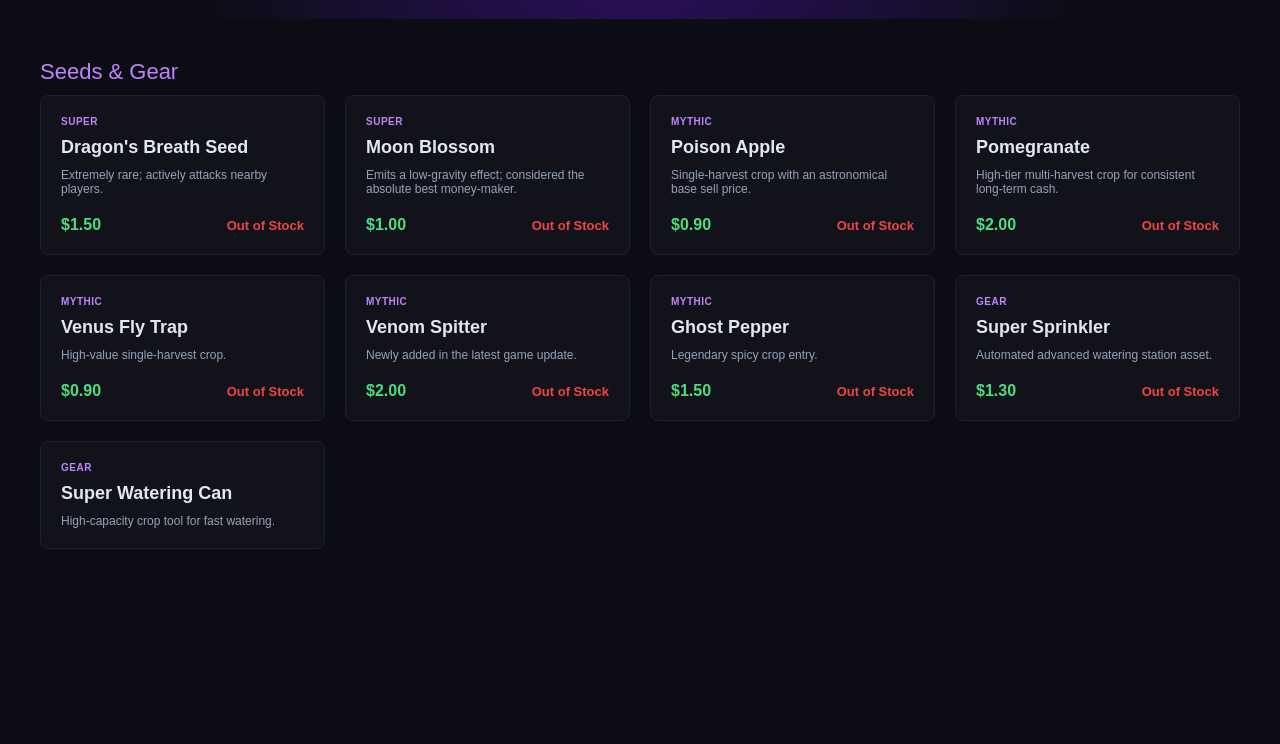
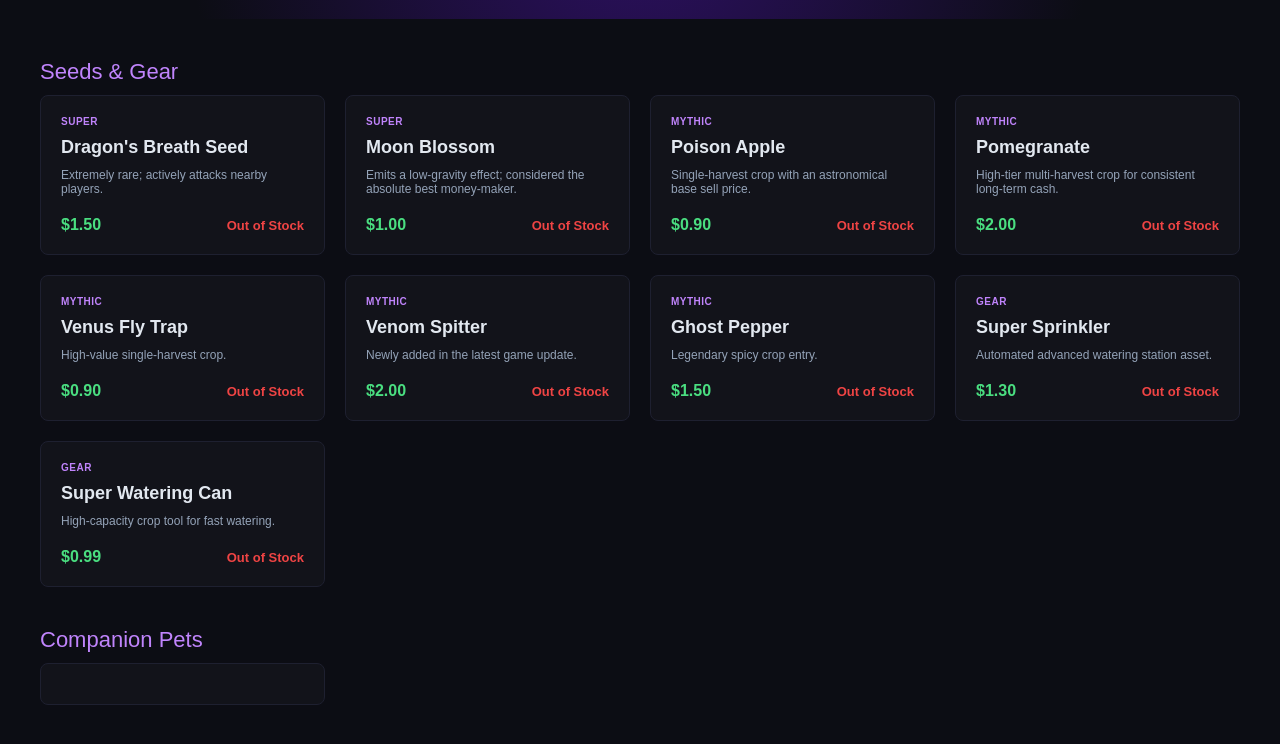
Before and after one commit to jakekor9-boop/growagardenmarket, a plain HTML site: page index.html in a window 1280 px wide. Shown: the part 186-930 px from the top of the page. Before the commit the page ends 800 px from the top, so only its background shows below. Drawn offline with Linux system fonts and the light colour scheme.

Commit message:
Update index.html

```diff
--- a/index.html
+++ b/index.html
@@ -4,8 +4,6 @@
     <meta charset="UTF-8">
     <meta name="viewport" content="width=device-width, initial-scale=1.0">
     <title>Grow a Garden 2 Store</title>
-
-    <!-- FORCED INTERNAL CUSTOM DESIGN STYLES (UNBREAKABLE) -->
     <style>
         body {
             font-family: Arial, sans-serif;
@@ -111,8 +109,6 @@
             font-size: 13px;
             font-weight: bold;
         }
-
-        /* FLOATING OVERLAY CART BAR CONTAINER */
         .cart-bar {
             position: fixed;
             bottom: 20px;
@@ -138,11 +134,6 @@
             font-weight: bold;
             cursor: pointer;
         }
-        .checkout-trigger-btn:hover {
-            background-color: #16a34a;
-        }
-
-        /* INTEGRATED SECOND PAGE CONTAINER LAYOUT */
         #checkout-page {
             display: none;
             max-width: 600px;
@@ -287,3 +278,11 @@
                 <span class="card-rarity">GEAR</span>
                 <h3 class="card-title">Super Watering Can</h3>
                 <p class="card-desc">High-capacity crop tool for fast watering.</p>
+                <div class="price-row"><span class="price">$0.99</span><span class="sold-out">Out of Stock</span></div>
+            </div>
+        </main>
+
+        <!-- COMPANION PETS LISTING -->
+        <div class="section-title">Companion Pets</div>
+        <main class="store-grid">
+            <div class="store-card">
```
